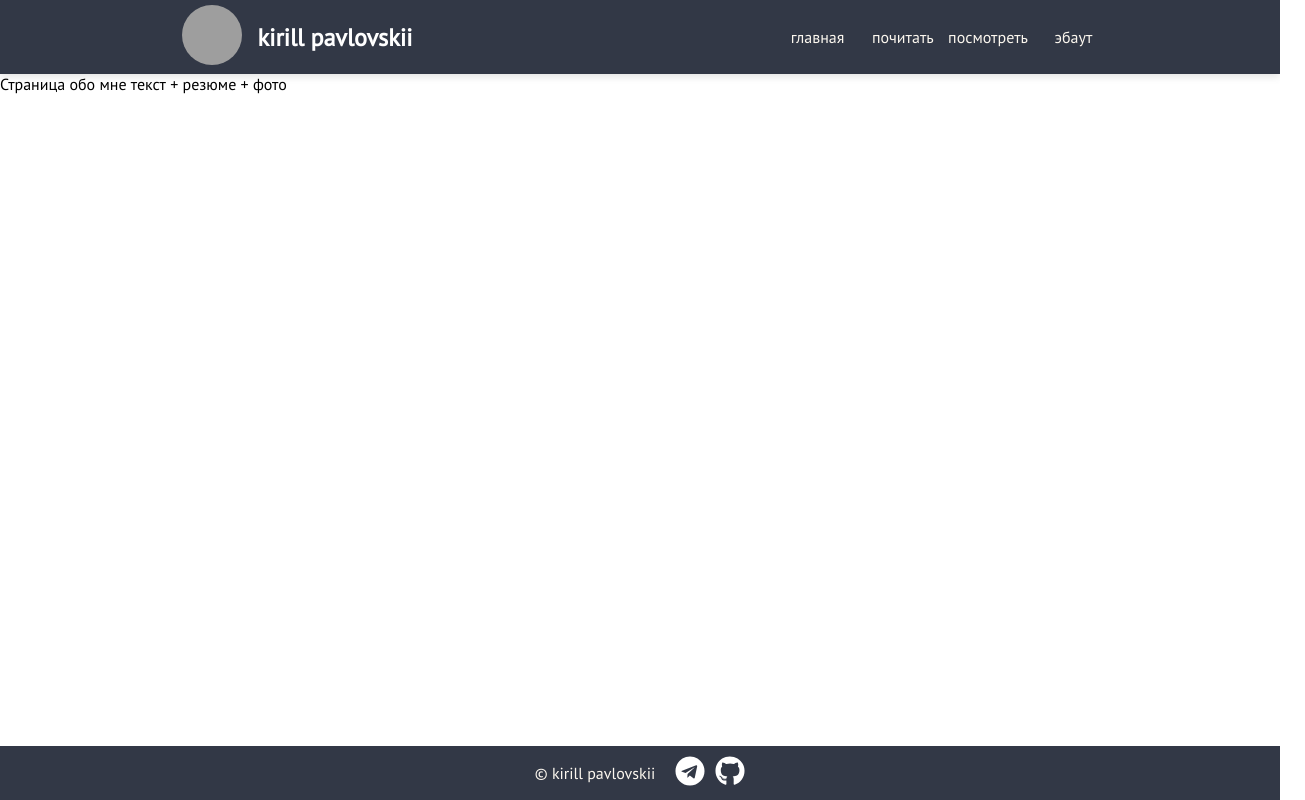
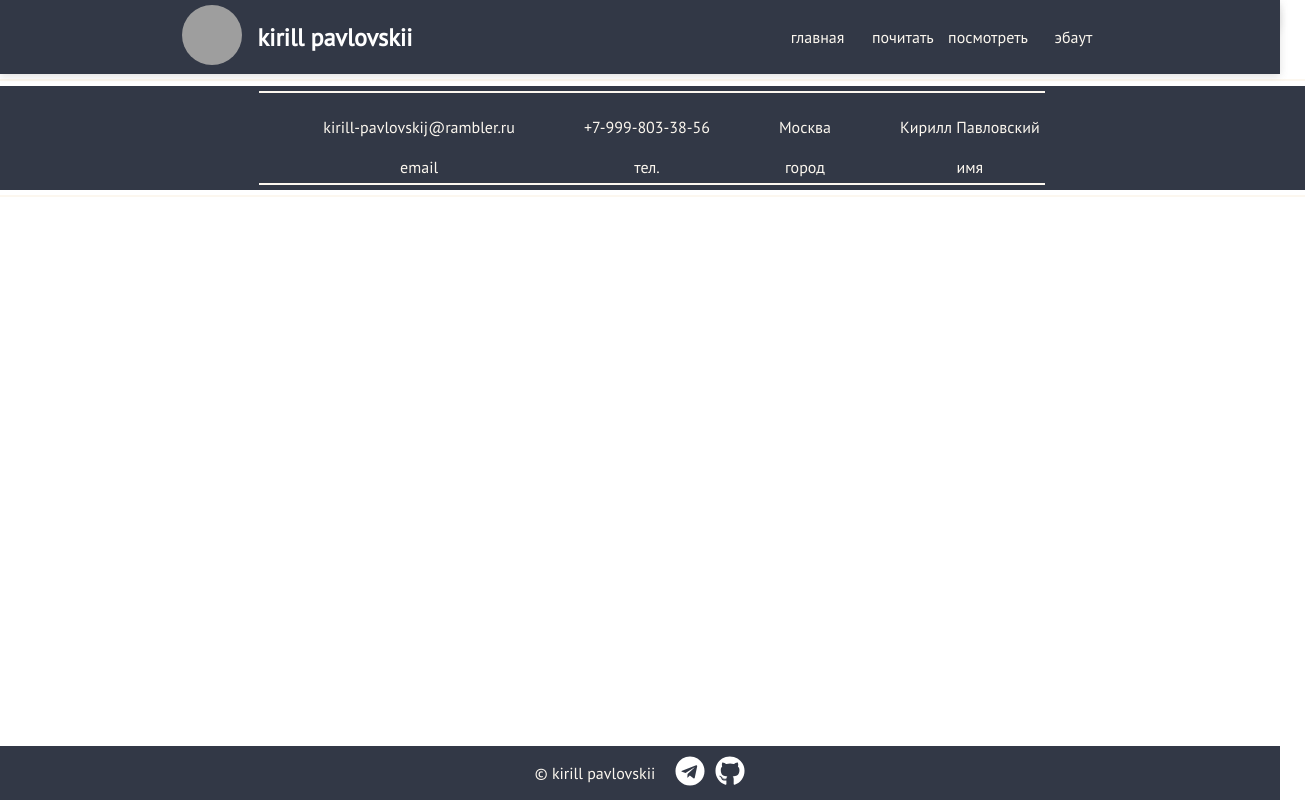
Before and after one commit to stevenKirill/kirill-personal-blog, a Next.js app: page /about in a window 1280 px wide. Shown: the whole page, 1305 px wide, since content can reach past the window. Built offline with nearby package versions, Linux system fonts and the light colour scheme; grey boxes are pictures that could not be loaded.

Commit message:
started about page

```diff
--- /dev/null
+++ b/components/ResumeBlock/ResumeBlock.jsx
@@ -0,0 +1,13 @@
+import classes from '../../styles/resume.module.css';
+
+const ResumeBlock = ({ title, content }) => {
+    return (
+        <div className={classes.wrapper}>
+            <span className={classes.circle}>
+                1
+            </span>
+        </div>
+    )
+};
+
+export default ResumeBlock
--- /dev/null
+++ b/components/ResumePanel/GroupItem.jsx
@@ -0,0 +1,19 @@
+import classes from '../../styles/resume.module.css';
+
+const GroupItem = ({ title, value }) => {
+    return (
+        <div className={classes.item}>
+            <div className={classes.data}>
+                <span className={classes.value}>
+                    <span className="realdata ql-container ql-disabled">
+                        <p>{value}</p>
+                        <span className={classes.title}>{title}</span>
+                    </span>
+                </span>
+                <span className="divider"></span>
+            </div>
+        </div>
+    )
+}
+
+export default GroupItem
--- /dev/null
+++ b/components/ResumePanel/ResumePanel.jsx
@@ -0,0 +1,23 @@
+import classes from '../../styles/resume.module.css';
+import GroupItem from './GroupItem';
+
+const ResumePanel = () => {
+    return (
+        <div className={classes.content}>
+            <div className={classes.replacer}></div>
+            <div className={classes.contacts}>
+                <div className={classes.list}>
+                    <div className={classes.replacer}></div>
+                        <GroupItem value="kirill-pavlovskij@rambler.ru" title="email"/>
+                        <GroupItem value="+7-999-803-38-56" title="тел."/>
+                        <GroupItem value="Москва" title="город"/>
+                        <GroupItem value="Кирилл Павловский" title="имя"/>
+                    <div className={classes.replacer}></div>
+                </div>
+            </div>
+            <div className={classes.replacer}></div>
+        </div>
+    )
+}
+
+export default ResumePanel
--- a/pages/about.jsx
+++ b/pages/about.jsx
@@ -1,4 +1,6 @@
 import Head from 'next/head';
+import ResumeBlock from '@/components/ResumeBlock/ResumeBlock';
+import ResumePanel from '@/components/ResumePanel/ResumePanel';
 
 const About = () => {
     return (
@@ -8,8 +10,9 @@ const About = () => {
                 <meta name="keywords" content="контакты,павловский,кирилл"/>
                 <meta name="description" content=""/>
             </Head>
+            <ResumePanel/>
             <div>
-                Страница обо мне текст + резюме + фото
+                <ResumeBlock/>
             </div>
         </>
     )
--- /dev/null
+++ b/styles/resume.module.css
@@ -0,0 +1,51 @@
+ .circle {
+    width: 40px;
+    height: 40px;
+    transition: opacity 0.2s ease-in-out;
+    position: absolute;
+    cursor: pointer;
+    right: 0;
+    top: 0;
+    border-radius: 50%;
+    color: #fff;
+    font: 700 20px/40px "Open Sans","Helvetica Neue",Helvetica,Arial,sans-serif;
+    text-align: center;
+    background: linear-gradient(to right,var(--black) 0%,var(--black) 100%);
+    box-shadow: 0 0 10px rgb(0 0 0 / 40%);
+    z-index: 20;
+    opacity: .3;
+ }
+ .replacer {
+    transition: background 0.2s ease-in-out;
+    background: var(--light-white);
+    height: 0.125rem;
+    margin: 0.3125rem 0;
+    border: none;
+    padding: 0;
+ }
+ .content {
+    margin: 0 -1.5625rem
+ }
+ .contacts {
+    background: var(--black);
+    text-align: center;
+    border-radius: 0;
+    padding: 0 2.625rem 0 4.125rem;
+ }
+ .list {
+    color: var(--light-white);
+    line-height: 1.3125rem;
+    text-align: left;
+    display: inline-block;
+    vertical-align: top;
+    max-width: 100%;
+    text-align: center
+ }
+ .item {
+    display: inline-block;
+    vertical-align: middle;
+    margin: 0 0.3125rem 0 0.25rem;
+    padding-left: 3.75rem;
+    position: relative;
+    max-width: 98%
+ }
```
